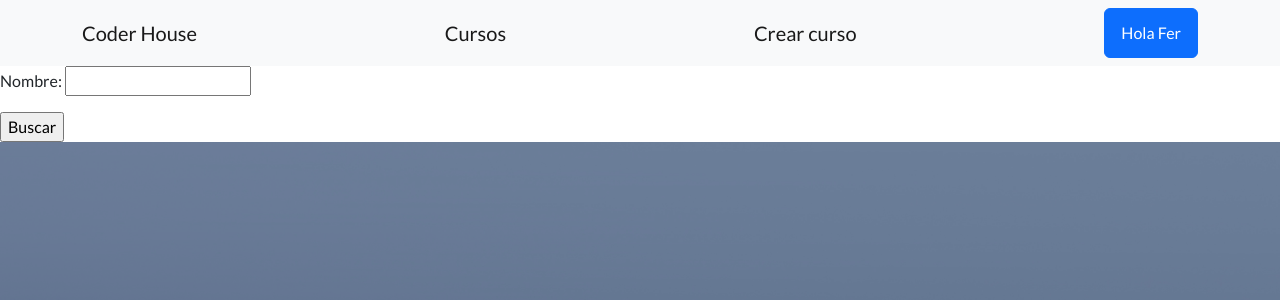
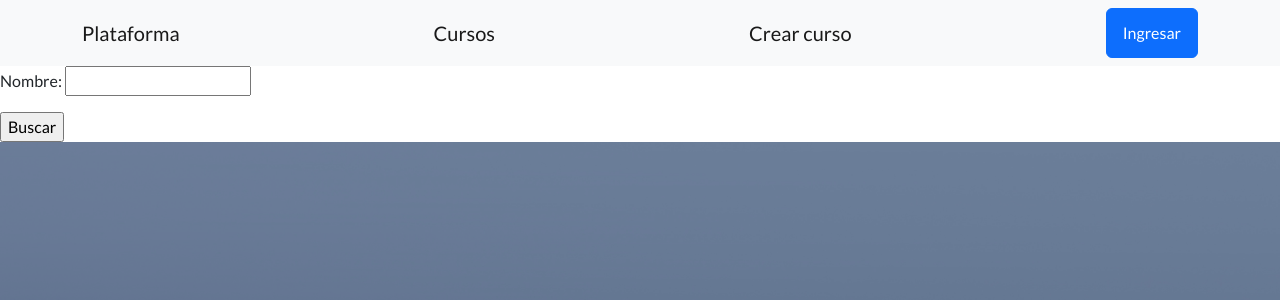
Before and after one commit to ferdanieli/Proyecto2, a Django app: page /CoderApp/cursos/ in a window 1280 px wide. Shown: the top 300 px of the page. Run offline with Django 4.2, Linux system fonts and the light colour scheme; data that the repository does not hold is empty; some libraries are stand-ins or nearby versions.

Commit message:
guardando cambios

```diff
--- a/CoderApp/views.py
+++ b/CoderApp/views.py
@@ -17,6 +17,8 @@
     curso = Curso(nombre="Java", camada=65001)
     curso.save()
 
+    contexto = {"curso": curso}
+
     return redirect("/CoderApp/cursos/")  # get
 
 
@@ -28,7 +30,7 @@
             informacion = curso_formulario.cleaned_data
             curso_crear = Curso(nombre=informacion["nombre"], camada=informacion["camada"])
             curso_crear.save()
-            return redirect("/CoderApp/cursos")
+            return redirect("/CoderApp/cursos/")
 
     curso_formulario = CursoForm()
     contexto = {
--- a/templates/CoderApp/cursos.html
+++ b/templates/CoderApp/cursos.html
@@ -2,7 +2,7 @@
 
 {% block cambio %}
 <div>
-    <form action="/CoderApp/buscar/" method="GET">
+    <form action="/CoderApp/buscar" method="GET">
 
         {{ form.as_p }}
 
--- a/templates/base/navigation.html
+++ b/templates/base/navigation.html
@@ -1,8 +1,8 @@
 <nav class="navbar navbar-light bg-light static-top">
     <div class="container">
-        <a class="navbar-brand" href="#!">Coder House</a>
-        <a class="navbar-brand" href="#!">Cursos</a>
+        <a class="navbar-brand" href="#!">Plataforma</a>
+        <a class="navbar-brand" href="/CoderApp/cursos/">Cursos</a>
         <a class="navbar-brand" href="/CoderApp/curso/">Crear curso</a>
-        <a class="btn btn-primary" href="#signup">Hola {{ nombre }}</a>
+        <a class="btn btn-primary" href="#signup">Ingresar</a>
     </div>
 </nav>
```
